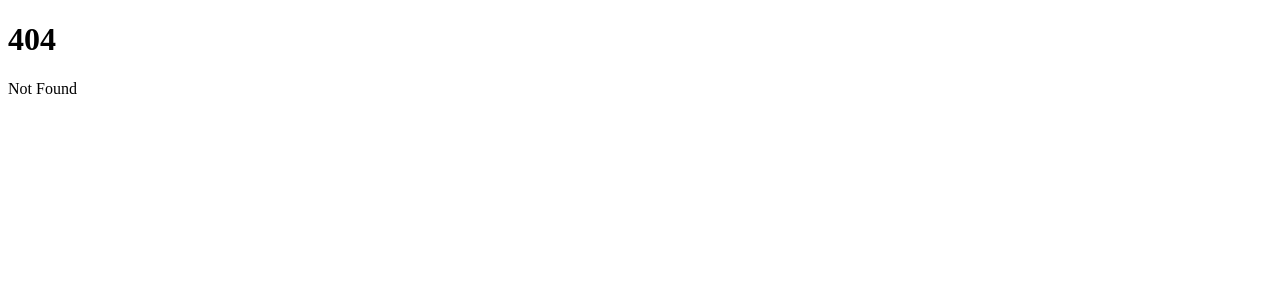
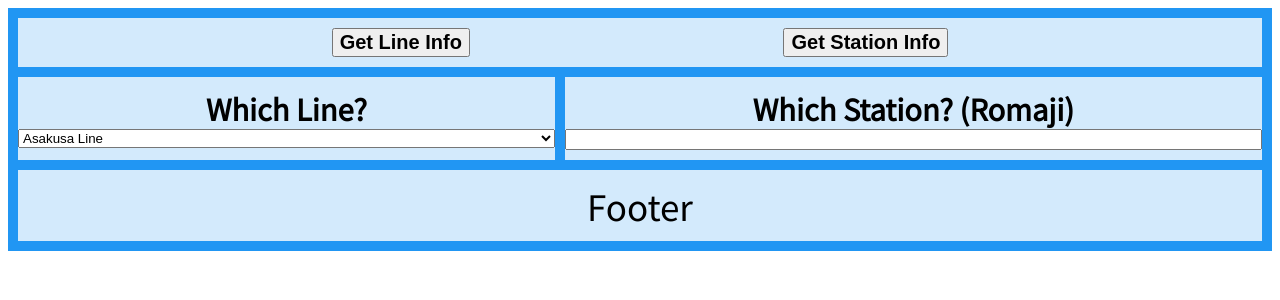
Before and after one commit to seanluse41/machi-awase, a SvelteKit app: page /test in a window 1280 px wide. Before the commit this address had no page. Shown: the top 300 px of the page. Built offline with nearby package versions, Linux system fonts and the light colour scheme.

Commit message:
move test to seperate route, basic front page layout, install prismJS

```diff
--- a/package.json
+++ b/package.json
@@ -20,5 +20,8 @@
 		"svelte": "^3.44.0",
 		"vite": "^3.1.0-beta.1"
 	},
-	"type": "module"
+	"type": "module",
+	"dependencies": {
+		"svelte-prism": "^1.1.6"
+	}
 }
--- /dev/null
+++ b/src/constants/codeSamples.js
@@ -0,0 +1,35 @@
+export let linePOSTRequestSample = `
+const getLine = async () => {
+    const response = await fetch('https://machi-awase.com/line', {
+        method: 'POST',
+        credentials: 'same-origin',
+        headers: {
+            'Content-Type': 'application/json',
+            Accept: 'application/json'
+        },
+        body: JSON.stringify({
+            targetLine: 'oedo'
+        })
+    });
+    let jsonResponse = await response.json();
+    lineInfo = jsonResponse.stations
+};
+`
+
+export let stationPOSTRequestSample = `
+const getStation = async () => {
+    const response = await fetch('https://machi-awase.com/station', {
+        method: 'POST',
+        credentials: 'same-origin',
+        headers: {
+            'Content-Type': 'application/json',
+            Accept: 'application/json'
+        },
+        body: JSON.stringify({
+            requestStation: 'Shinjuku
+        })
+    });
+    stationInfo = await response.json();
+    console.log(stationInfo)
+};
+`
--- a/src/routes/+page.svelte
+++ b/src/routes/+page.svelte
@@ -1,44 +1,13 @@
 <script>
-	import StationDisplay from '../components/stationDisplay.svelte';
-	let targetLine;
-	let targetStation = "";
-	let lineInfo = [];
-	let stationInfo;
-
-	const getLine = async () => {
-		const response = await fetch('/line', {
-			method: 'POST',
-			credentials: 'same-origin',
-			headers: {
-				'Content-Type': 'application/json',
-				Accept: 'application/json'
-			},
-			body: JSON.stringify({
-				targetLine: targetLine
-			})
-		});
-		let jsonResponse = await response.json();
-		lineInfo = jsonResponse.stations
-	};
-
-	const getStation = async () => {
-		const response = await fetch('/station', {
-			method: 'POST',
-			credentials: 'same-origin',
-			headers: {
-				'Content-Type': 'application/json',
-				Accept: 'application/json'
-			},
-			body: JSON.stringify({
-				requestStation: targetStation
-			})
-		});
-		stationInfo = await response.json();
-		console.log(stationInfo)
-	};
+	import { linePOSTRequestSample, stationPOSTRequestSample } from '../constants/codeSamples';
+	import Prism from 'svelte-prism';
 </script>
 
 <svelte:head>
+	<link
+		rel="stylesheet"
+		href="https://cdnjs.cloudflare.com/ajax/libs/prism/1.17.1/themes/prism-okaidia.min.css"
+	/>
 	<style>
 		@import url('https://fonts.googleapis.com/css2?family=Noto+Sans+JP&display=swap');
 	</style>
@@ -47,58 +16,48 @@
 <div class="main">
 	<div class="grid-container">
 		<div class="header">
-			<button on:click={getLine}><h2>Get Line Info</h2></button>
-			<button on:click={getStation}><h2>Get Station Info</h2></button>
+			<h1>Tokyo Metro and Train API</h1>
 		</div>
-
 		<div class="left">
-			<h5>Which Line?</h5>
-			<select bind:value={targetLine}>
-				<option default value="asakusa">Asakusa Line</option>
-				<option value="chiyoda">Chiyoda Line</option>
-				<option value="fukutoshin">Fukutoshin Line</option>
-				<option value="ginza">Ginza Line</option>
-				<option value="hanzomon">Hanzomon Line</option>
-				<option value="hibiya">Hibiya Line</option>
-				<option value="marunouchi">Marunouchi Line</option>
-				<option value="mita">Mita Line</option>
-				<option value="namboku">Namboku Line</option>
-				<option value="oedo">Oedo Line</option>
-				<option value="shiinjuku">Shinjuku Line</option>
-				<option value="tozai">Tozai Line</option>
-				<option value="yurakucho">Yurakucho Line</option>
-			</select>
-			{#each lineInfo as station}
-				<StationDisplay stationInfo={station} />
-			{/each}
+			<h4>Sample LINE request</h4>
+			<div style="font-size: 0.4em;">
+				<Prism language="js" source={linePOSTRequestSample} />
+			</div>
 		</div>
 		<div class="right">
-			<h5>Which Station? (Romaji)</h5>
-			<input type="text" bind:value={targetStation}/>
-			<div>
-				{#if stationInfo}
-				{stationInfo.name}
-				{stationInfo.lines}
-				{/if}
+			<h4>Sample STATION request</h4>
+			<div style="font-size: 0.4em;">
+				<Prism language="js" source={stationPOSTRequestSample} />
 			</div>
 		</div>
-		<div class="footer">Footer</div>
 	</div>
 </div>
 
 <style>
+	:global(body) {
+		margin: 0%;
+	}
+
 	.main {
+		margin: 0%;
+		padding: 2%;
 		font-family: 'Noto Sans JP';
+		background: rgb(47, 2, 194);
+		background: linear-gradient(0deg, rgba(47, 2, 194, 1) 0%, rgba(238, 174, 202, 1) 100%);
+		height: 100vh;
+		max-width: 100vw;
 	}
 
 	.header {
 		grid-area: header;
 		display: flex;
 		justify-content: space-evenly;
+		margin-top: 3%;
 	}
+
 	.left {
 		grid-area: left;
-		display: flex;
+		display: inline-block;
 		flex-direction: column;
 	}
 
@@ -119,19 +78,23 @@
 			'left left right right'
 			'footer footer footer footer';
 		gap: 10px;
-		background-color: #2196f3;
 		padding: 10px;
 	}
 
 	.grid-container > div {
-		background-color: rgba(255, 255, 255, 0.8);
 		text-align: center;
 		padding: 10px 0;
 		font-size: 35px;
 	}
 
-	h2,
-	h5 {
+	h1 {
+		margin: 3%;
+		padding: 3%;
+		color: #272822;
+	}
+
+	h4 {
 		margin: 0%;
+		color: cornsilk;
 	}
 </style>
--- /dev/null
+++ b/src/routes/test/+page.svelte
@@ -0,0 +1,137 @@
+<script>
+	import StationDisplay from '../../components/stationDisplay.svelte';
+	let targetLine;
+	let targetStation = "";
+	let lineInfo = [];
+	let stationInfo;
+
+	const getLine = async () => {
+		const response = await fetch('/line', {
+			method: 'POST',
+			credentials: 'same-origin',
+			headers: {
+				'Content-Type': 'application/json',
+				Accept: 'application/json'
+			},
+			body: JSON.stringify({
+				targetLine: targetLine
+			})
+		});
+		let jsonResponse = await response.json();
+		lineInfo = jsonResponse.stations
+	};
+
+	const getStation = async () => {
+		const response = await fetch('/station', {
+			method: 'POST',
+			credentials: 'same-origin',
+			headers: {
+				'Content-Type': 'application/json',
+				Accept: 'application/json'
+			},
+			body: JSON.stringify({
+				requestStation: targetStation
+			})
+		});
+		stationInfo = await response.json();
+		console.log(stationInfo)
+	};
+</script>
+
+<svelte:head>
+	<style>
+		@import url('https://fonts.googleapis.com/css2?family=Noto+Sans+JP&display=swap');
+	</style>
+</svelte:head>
+
+<div class="main">
+	<div class="grid-container">
+		<div class="header">
+			<button on:click={getLine}><h2>Get Line Info</h2></button>
+			<button on:click={getStation}><h2>Get Station Info</h2></button>
+		</div>
+
+		<div class="left">
+			<h5>Which Line?</h5>
+			<select bind:value={targetLine}>
+				<option default value="asakusa">Asakusa Line</option>
+				<option value="chiyoda">Chiyoda Line</option>
+				<option value="fukutoshin">Fukutoshin Line</option>
+				<option value="ginza">Ginza Line</option>
+				<option value="hanzomon">Hanzomon Line</option>
+				<option value="hibiya">Hibiya Line</option>
+				<option value="marunouchi">Marunouchi Line</option>
+				<option value="mita">Mita Line</option>
+				<option value="namboku">Namboku Line</option>
+				<option value="oedo">Oedo Line</option>
+				<option value="shiinjuku">Shinjuku Line</option>
+				<option value="tozai">Tozai Line</option>
+				<option value="yurakucho">Yurakucho Line</option>
+			</select>
+			{#each lineInfo as station}
+				<StationDisplay stationInfo={station} />
+			{/each}
+		</div>
+		<div class="right">
+			<h5>Which Station? (Romaji)</h5>
+			<input type="text" bind:value={targetStation}/>
+			<div>
+				{#if stationInfo}
+				{stationInfo.name}
+				{stationInfo.lines}
+				{/if}
+			</div>
+		</div>
+		<div class="footer">Footer</div>
+	</div>
+</div>
+
+<style>
+	.main {
+		font-family: 'Noto Sans JP';
+	}
+
+	.header {
+		grid-area: header;
+		display: flex;
+		justify-content: space-evenly;
+	}
+	.left {
+		grid-area: left;
+		display: flex;
+		flex-direction: column;
+	}
+
+	.right {
+		grid-area: right;
+		display: flex;
+		flex-direction: column;
+	}
+
+	.footer {
+		grid-area: footer;
+	}
+
+	.grid-container {
+		display: grid;
+		grid-template-areas:
+			'header header header header'
+			'left left right right'
+			'footer footer footer footer';
+		gap: 10px;
+		background-color: #2196f3;
+		padding: 10px;
+	}
+
+	.grid-container > div {
+		background-color: rgba(255, 255, 255, 0.8);
+		text-align: center;
+		padding: 10px 0;
+		font-size: 35px;
+	}
+
+	h2,
+	h5 {
+		margin: 0%;
+	}
+</style>
```
Also changed, not shown: 1 other file (tests, documents, lock files or other folders).
